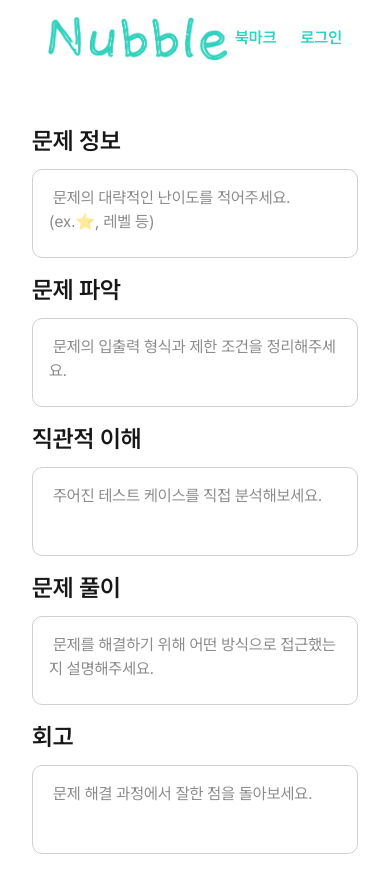
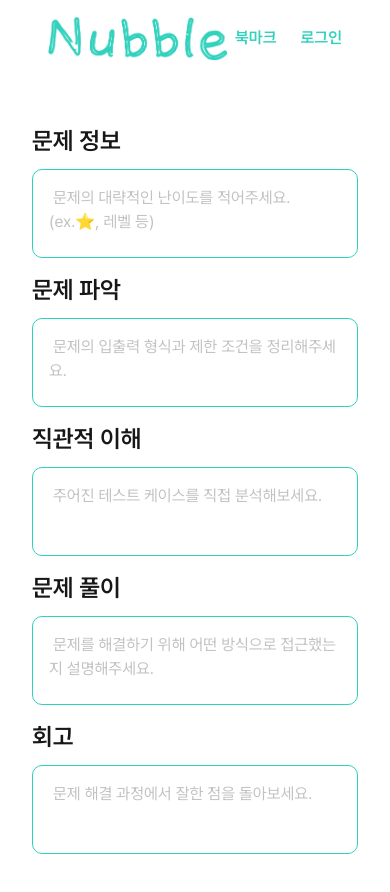
Before and after one commit to Nubblee/NubbleV2-FE, a Next.js app: page /writeTemplate in a window 390 px wide. Shown: the top 892 px of the page. Built offline with nearby package versions, Linux system fonts and the light colour scheme.

Commit message:
feat: template 영역 컴포넌트명 변경 (#38)

```diff
--- a/app/(default)/writeTemplate/_component/TemplateCard.tsx
+++ b/app/(default)/writeTemplate/_component/template-card.tsx
@@ -15,9 +15,9 @@ export const TemplateCard = ({
   return (
     <div className="flex flex-col gap-3 w-full">
       <span className="text-2xl font-semibold">{title}</span>
-      <Card type="gray" roundSize="lg" className="w-full md:min-h-[280px]">
+      <Card type="green" roundSize="lg" className="w-full md:min-h-[300px]">
         <textarea
-          className="w-full h-full border-none resize-none focus:outline-green-middle  focus:rounded-xl p-4"
+          className="w-full border-none h-full resize-none focus:outline-green-middle rounded-xl p-4 caret-green-middle placeholder-gray-placeholder"
           value={content}
           onChange={(e: React.ChangeEvent<HTMLTextAreaElement>) =>
             onContent(e.target.value)
--- a/app/(default)/writeTemplate/_component/TemplateList.tsx
+++ b/app/(default)/writeTemplate/_component/template-list.tsx
@@ -4,16 +4,25 @@
 // };
 "use client";
 
-import { Check, PencilLine, PencilOffIcon, Plus } from "lucide-react";
+import { PencilLine, PencilOffIcon, Plus } from "lucide-react";
 import { templateStructure } from "@/config/template";
 import { useTemplateStore } from "@/stores/useTemplateStore";
+import useModal from "@/hooks/useModal";
+import CreateTemplateModal from "./createTemplate-modal";
 
 const TemplateList = () => {
   const { openedKeys, openTemplate, closeTemplate } = useTemplateStore();
+  const { isOpen, handleOpenModal, handleCloseModal } = useModal();
 
+  //템플릿 목록 open/close
   const toggleTemplate = (key: string) => {
     if (openedKeys.includes(key)) closeTemplate(key);
     else openTemplate(key);
+  };
+
+  //템플릿 추가
+  const handleAddTemplate = () => {
+    handleOpenModal();
   };
 
   return (
@@ -22,7 +31,6 @@ const TemplateList = () => {
         ([key, { title, description }]) => (
           <div key={key}>
             <div className="flex gap-1 items-center">
-              <Check size={14} />
               <div className="flex items-center w-full gap-2">
                 <span className="text-lg font-bold text-green-dark w-full">
                   {`${title} (${key})`}{" "}
@@ -57,9 +65,13 @@ const TemplateList = () => {
           </div>
         )
       )}
-      <button className="w-full flex justify-center bg-green-light text-green-middle rounded-md p-1 hover:bg-green-dark cursor-pointer text-green-light">
+      <button
+        className="w-full flex justify-center bg-green-light text-green-middle rounded-md p-1 hover:bg-green-dark cursor-pointer text-green-light"
+        onClick={handleAddTemplate}
+      >
         <Plus size={20} />
       </button>
+      <CreateTemplateModal isOpen={isOpen} onClose={handleCloseModal} />
     </div>
   );
 };
--- a/app/(default)/writeTemplate/_component/TemplateSection.tsx
+++ b/app/(default)/writeTemplate/_component/template-section.tsx
@@ -1,6 +1,6 @@
 "use client";
-import { useEffect, useState } from "react";
-import TemplateCard from "./TemplateCard";
+import { useCallback, useEffect, useState } from "react";
+import TemplateCard from "./template-card";
 import { templateStructure } from "@/config/template";
 import { useTemplateStore } from "@/stores/useTemplateStore";
 
@@ -8,12 +8,12 @@ const TemplateSection = () => {
   const [contents, setContents] = useState<Record<string, string>>({});
   const { openedKeys, setAllOpened } = useTemplateStore();
 
-  const handleContentChange = (key: string, value: string) => {
+  const handleContentChange = useCallback((key: string, value: string) => {
     setContents((prev) => ({
       ...prev,
       [key]: value,
     }));
-  };
+  }, []);
 
   useEffect(() => {
     setAllOpened();
--- a/app/(default)/writeTemplate/_component/TemplateSidebar.tsx
+++ b/app/(default)/writeTemplate/_component/template-sidebar.tsx
@@ -1,5 +1,5 @@
 import React from "react";
-import TemplateList from "./TemplateList";
+import TemplateList from "./template-list";
 import ProgressBar from "../../_component/ProgressBar";
 
 const TemplateSidebar = () => {
--- a/app/(default)/writeTemplate/layout.tsx
+++ b/app/(default)/writeTemplate/layout.tsx
@@ -1,5 +1,5 @@
 import { ReactNode } from "react";
-import TemplateSidebar from "./_component/TemplateSidebar";
+import TemplateSidebar from "./_component/template-sidebar";
 
 interface LayoutProps {
   children: ReactNode;
--- a/app/(default)/writeTemplate/page.tsx
+++ b/app/(default)/writeTemplate/page.tsx
@@ -1,5 +1,5 @@
 import React from "react";
-import TemplateSection from "./_component/TemplateSection";
+import TemplateSection from "./_component/template-section";
 
 const Page = () => {
   return (
```
